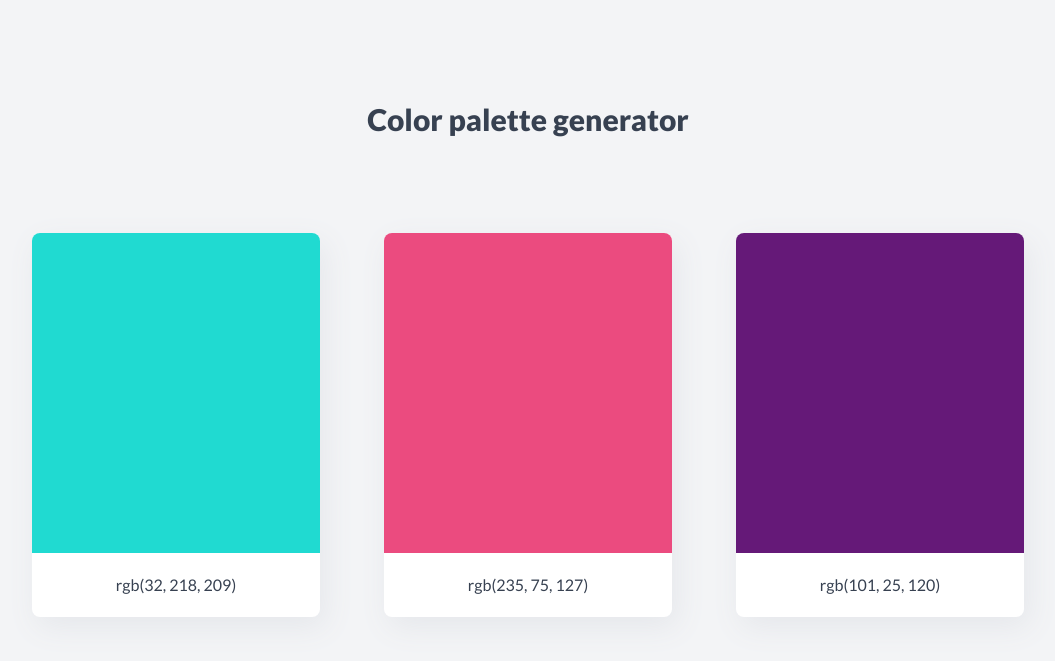
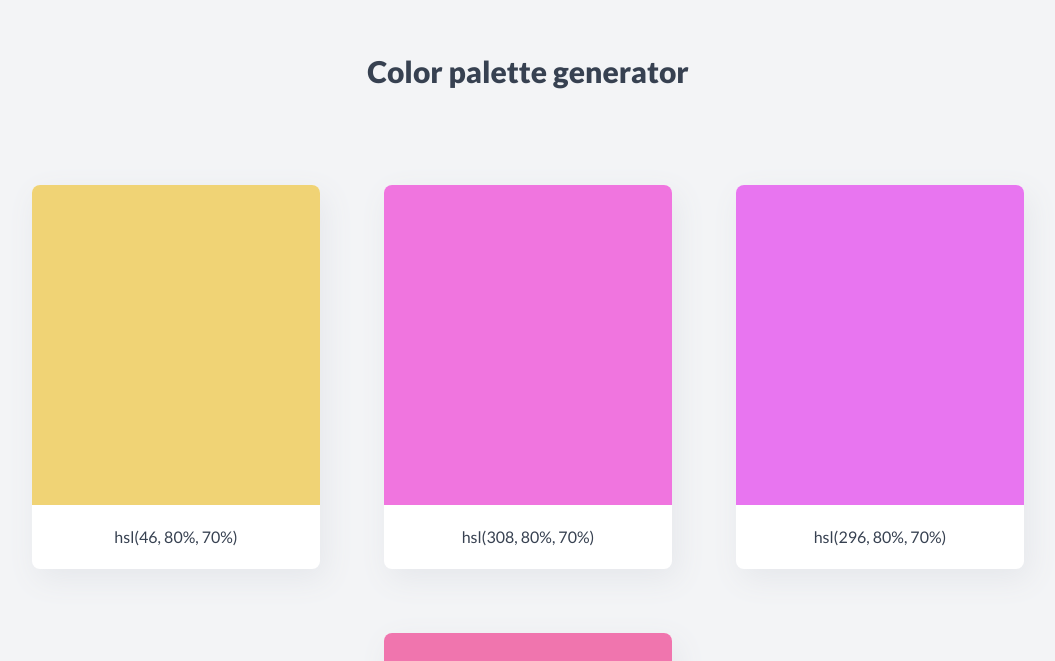
Before and after one commit to thamika123/palette-generator, a React (Vite) app: page / in a window 1280 px wide. Shown: the part 139-800 px from the top of the page, without its empty margins (112-1167 px from the left). Built offline with nearby package versions, Linux system fonts and the light colour scheme.

Commit message:
Make the colors look a bit nicer using HSL.

```diff
--- a/src/index.jsx
+++ b/src/index.jsx
@@ -3,18 +3,18 @@ import ReactDOM from "react-dom";
 
 import Card from "./components/Card";
 
-function random() {
-    return Math.floor(Math.random() * 255);
+function random(max) {
+    return Math.floor(Math.random() * max);
 }
 
 function App() {
     const colors = Array.from({ length: 4 }, () => {
-        return `rgb(${random()}, ${random()}, ${random()})`;
+        return `hsl(${random(360)}, 80%, 70%)`;
     });
 
     return (
         <div>
-            <h1 className="text-center mt-32 md:mt-48 lg:mt-60 text-3xl font-sans font-black text-gray-700">
+            <h1 className="text-center mt-32 md:mt-48 text-3xl font-sans font-black text-gray-700">
                 Color palette generator
             </h1>
             <div className="flex flex-row flex-wrap justify-center mt-16">
```
